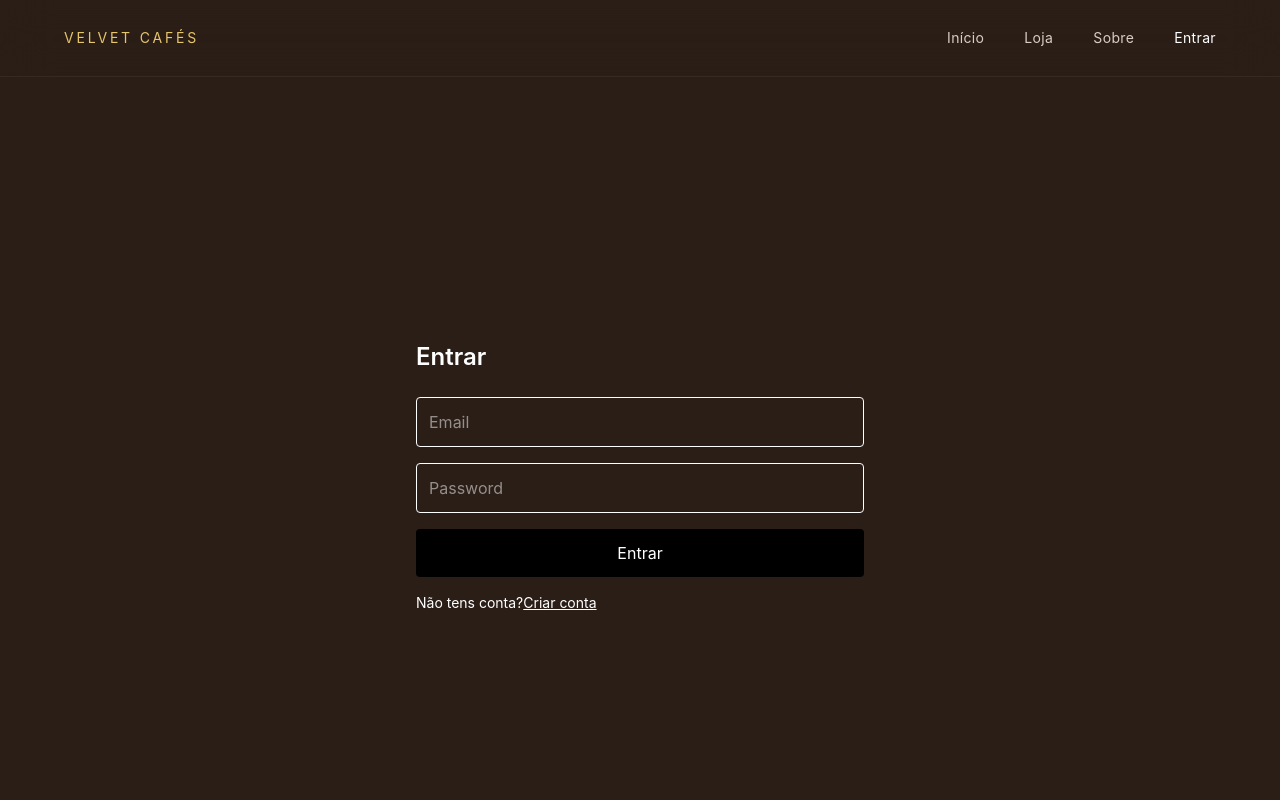
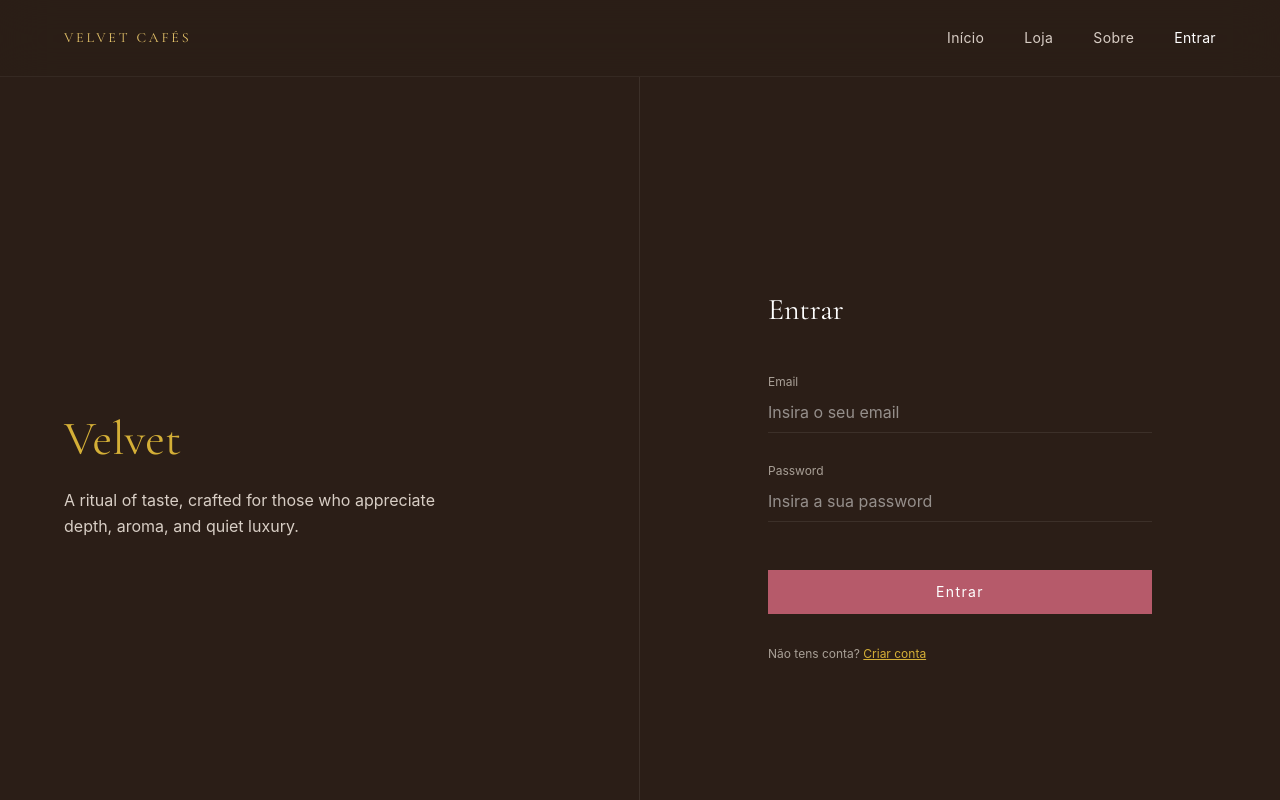
Before and after one commit to Pedrim-dot-com/velvet, a React (Vite) app: page /login in a window 1280 px wide. Shown: the top 800 px of the page. Built offline with nearby package versions, Linux system fonts and the light colour scheme.

Commit message:
fixing login ui and cms

```diff
--- a/public/admin/config.yml
+++ b/public/admin/config.yml
@@ -89,10 +89,17 @@ collections:
         label: 'Login Page'
         name: 'login'
         fields:
+          - { label: 'Branding Title', name: 'brandingTitle', widget: 'string' }
+          - { label: 'Branding Description', name: 'brandingDescription', widget: 'text' }
           - { label: 'Title', name: 'title', widget: 'string' }
+          - { label: 'Email Label', name: 'emailLabel', widget: 'string' }
           - { label: 'Email Placeholder', name: 'emailPlaceholder', widget: 'string' }
+          - { label: 'Password Label', name: 'passwordLabel', widget: 'string' }
           - { label: 'Password Placeholder', name: 'passwordPlaceholder', widget: 'string' }
           - { label: 'Submit Label', name: 'submitLabel', widget: 'string' }
+          - { label: 'Loading Submit Label', name: 'loadingSubmitLabel', widget: 'string' }
+          - { label: 'Load Error Message', name: 'loadErrorMessage', widget: 'string' }
+          - { label: 'Auth Error Message', name: 'authErrorMessage', widget: 'string' }
           - { label: 'No Account Text', name: 'noAccountText', widget: 'string' }
           - { label: 'Create Account Text', name: 'createAccountText', widget: 'string' }
 
--- a/public/content/login.json
+++ b/public/content/login.json
@@ -1,8 +1,15 @@
 {
+  "brandingTitle": "Velvet",
+  "brandingDescription": "A ritual of taste, crafted for those who appreciate depth, aroma, and quiet luxury.",
   "title": "Entrar",
-  "emailPlaceholder": "Email",
-  "passwordPlaceholder": "Password",
+  "emailLabel": "Email",
+  "emailPlaceholder": "Insira o seu email",
+  "passwordLabel": "Password",
+  "passwordPlaceholder": "Insira a sua password",
   "submitLabel": "Entrar",
+  "loadingSubmitLabel": "A entrar...",
+  "loadErrorMessage": "Erro ao carregar conteúdo",
+  "authErrorMessage": "Erro ao autenticar",
   "noAccountText": "Não tens conta?",
   "createAccountText": "Criar conta"
 }
--- a/src/pages/Login/Login.tsx
+++ b/src/pages/Login/Login.tsx
@@ -5,19 +5,19 @@ import { LoginCMSContent } from '../../cms/types';
 import useAuth from '../../features/auth';
 import { RequestStatusType } from '../../types';
 
-export default function Login() {
-  const { login } = useAuth();
+export default function LoginPage() {
+  const { login, state } = useAuth();
   const loginCMS = useCMSContent<LoginCMSContent>('login.json');
 
   const [email, setEmail] = useState('');
   const [password, setPassword] = useState('');
 
-  const handleSubmit = async (e: React.FormEvent) => {
+  const handleSubmit = async (e: React.ChangeEvent) => {
     e.preventDefault();
     await login({ email, password });
   };
 
-  if (loginCMS.status === RequestStatusType.LOADING || loginCMS.status === RequestStatusType.IDLE) {
+  if (loginCMS.status === RequestStatusType.IDLE || loginCMS.status === RequestStatusType.LOADING) {
     return null;
   }
 
@@ -29,42 +29,68 @@ export default function Login() {
     );
   }
 
+  const content = loginCMS.data;
+
   return (
-    <div className="min-h-screen flex items-center justify-center px-4">
-      <div className="w-full max-w-md">
-        <h1 className="text-2xl font-semibold mb-6">{loginCMS.data.title}</h1>
+    <div className="min-h-screen grid md:grid-cols-2 bg-(--color-bg-primary)">
+      {/* LEFT - Branding */}
+      <div className="hidden md:flex flex-col justify-center px-16 border-r border-border-soft">
+        <h1 className="text-5xl font-heading text-gold-400 mb-6">{content.brandingTitle}</h1>
 
-        <form onSubmit={handleSubmit} className="flex flex-col gap-4">
+        <p className="text-text-secondary max-w-sm leading-relaxed">{content.brandingDescription}</p>
+      </div>
+
+      {/* RIGHT - Form */}
+      <div className="flex items-center justify-center px-6">
+        <div className="w-full max-w-sm">
+          <h2 className="text-3xl font-heading mb-10">{content.title}</h2>
+
+          <form onSubmit={handleSubmit} className="flex flex-col gap-6">
+            <div>
+              <label className="text-xs text-text-muted">{content.emailLabel}</label>
               <input
                 type="email"
-            placeholder={loginCMS.data.emailPlaceholder}
+                placeholder={content.emailPlaceholder}
                 value={email}
                 onChange={(e) => setEmail(e.target.value)}
-            className="border p-3 rounded"
+                className="w-full bg-transparent border-b border-border-soft focus:border-gold-400 outline-none py-2 text-(--color-text-primary)"
                 required
               />
+            </div>
 
+            <div>
+              <label className="text-xs text-text-muted">{content.passwordLabel}</label>
               <input
                 type="password"
-            placeholder={loginCMS.data.passwordPlaceholder}
+                placeholder={content.passwordPlaceholder}
                 value={password}
                 onChange={(e) => setPassword(e.target.value)}
-            className="border p-3 rounded"
+                className="w-full bg-transparent border-b border-border-soft focus:border-gold-400 outline-none py-2 text-(--color-text-primary)"
                 required
               />
+            </div>
 
-          <button type="submit" className="bg-black text-white p-3 rounded">
-            {loginCMS.data.submitLabel}
+            {state.status === RequestStatusType.ERROR && (
+              <p className="text-sm text-velvet-300">{String(state.error || content.authErrorMessage)}</p>
+            )}
+
+            <button
+              type="submit"
+              disabled={state.status === RequestStatusType.LOADING}
+              className="mt-6 bg-(--color-accent) hover:bg-(--color-accent-hover) transition text-white py-3 text-sm tracking-widest"
+            >
+              {state.status === RequestStatusType.LOADING ? content.loadingSubmitLabel : content.submitLabel}
             </button>
           </form>
 
-        <p className="mt-4 text-sm">
-          {loginCMS.data.noAccountText}
-          <Link to="/signup" className="underline">
-            {loginCMS.data.createAccountText}
+          <p className="mt-8 text-xs text-text-muted">
+            {content.noAccountText}{' '}
+            <Link to="/signup" className="underline text-gold-400">
+              {content.createAccountText}
             </Link>
           </p>
         </div>
       </div>
+    </div>
   );
 }
```
Also changed, not shown: src/cms/types/cms.ts (+7 -0 lines). Lines whose indentation alone changed are shown as unchanged.
